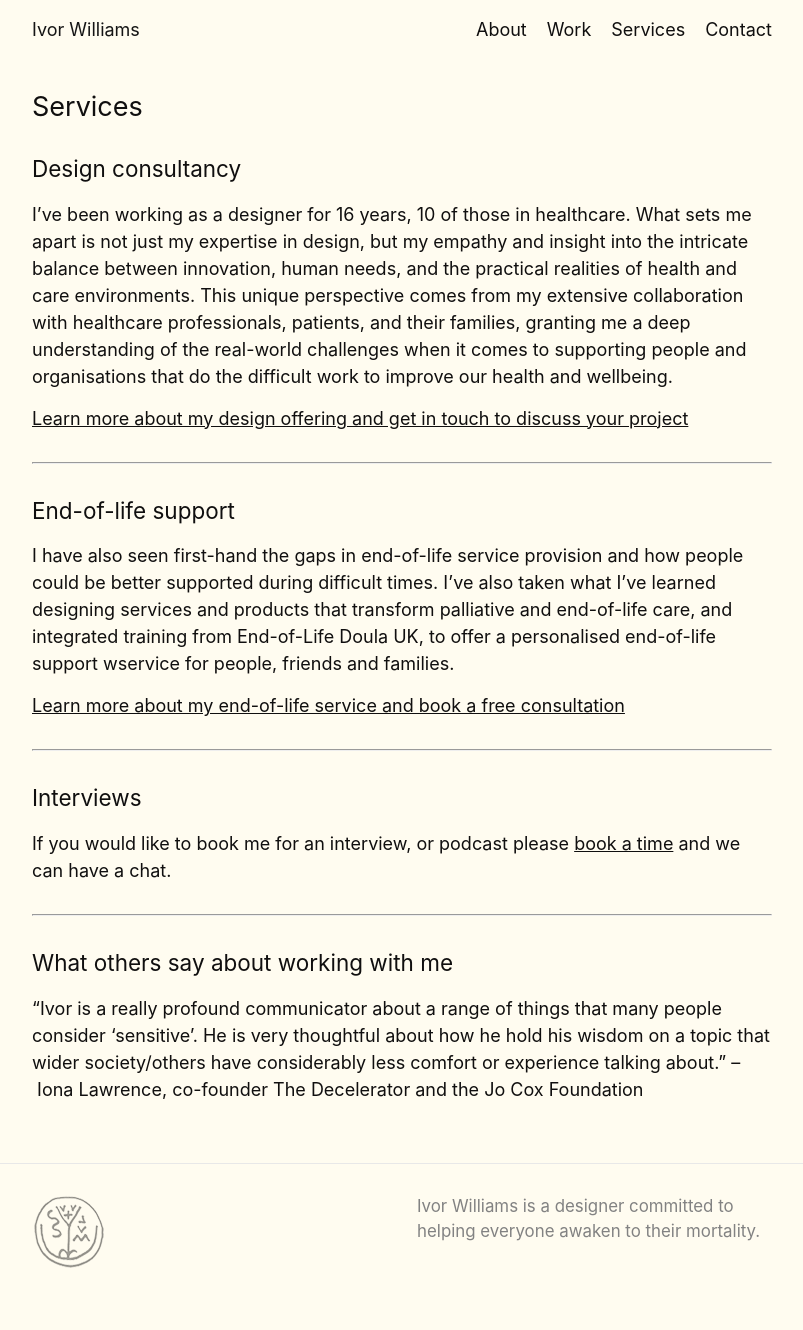
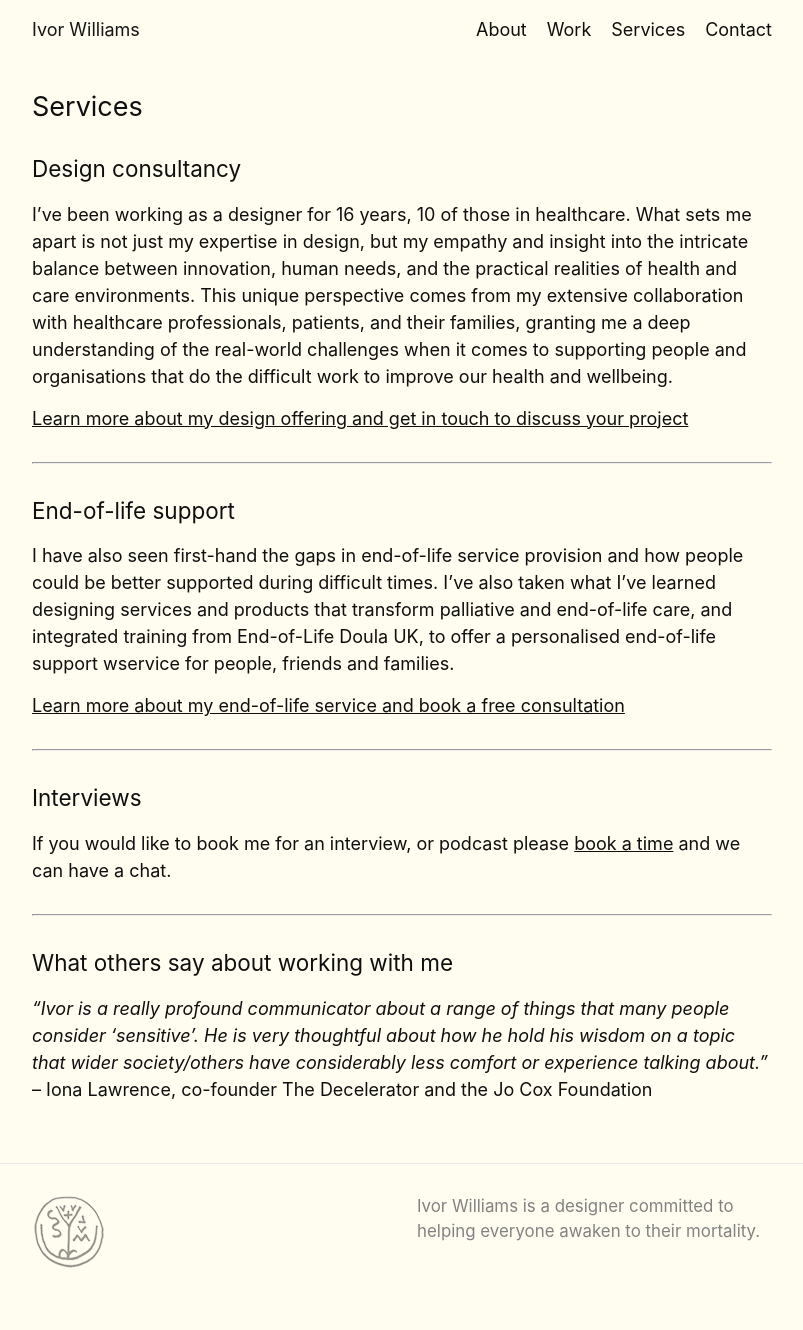
Before and after one commit to ivorinfo/iw, a Jekyll site: the page built from services.md, in a window 1280 px wide. Shown: the whole page, without its empty margins (238-1041 px from the left). Built offline with Jekyll 4.4.1, drawn with Linux system fonts in a browser that asks for light colours.

```diff
--- a/services.md
+++ b/services.md
@@ -28,5 +28,5 @@ If you would like to book me for an interview, or podcast please [book a time](h
 
 #### What others say about working with me
 
-"Ivor is a really profound communicator about a range of things that many people consider 'sensitive'. He is very thoughtful about how he hold his wisdom on a topic that wider society/others have considerably less comfort or experience talking about."
+*"Ivor is a really profound communicator about a range of things that many people consider 'sensitive'. He is very thoughtful about how he hold his wisdom on a topic that wider society/others have considerably less comfort or experience talking about."*
 – Iona Lawrence, co-founder The Decelerator and the Jo Cox Foundation
```
